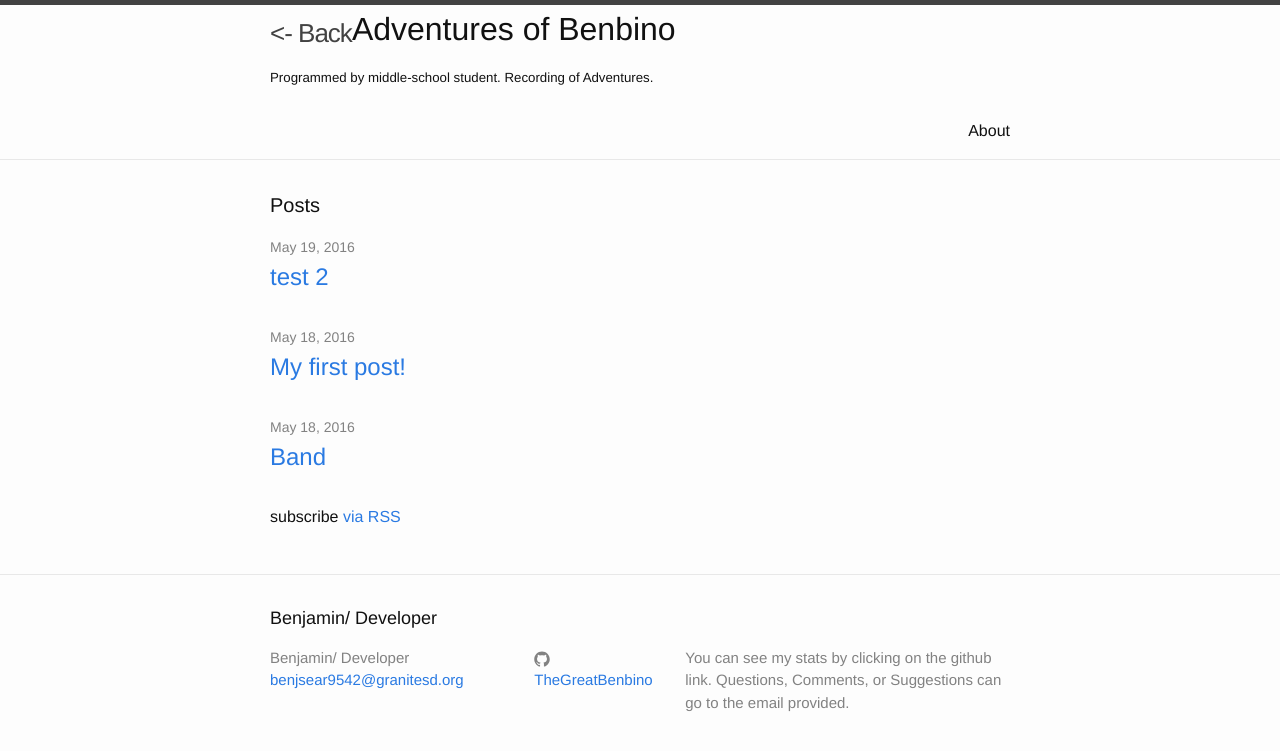
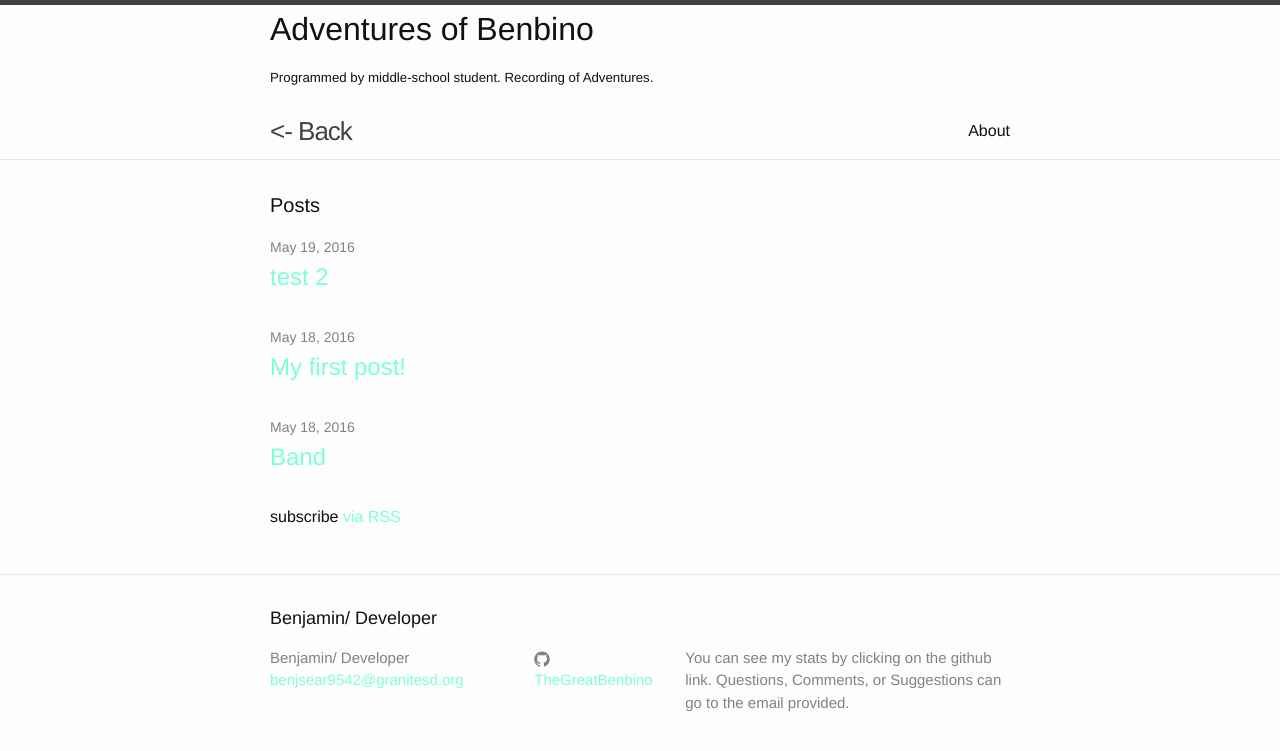
Before and after one commit to TheGreatBenbino/TheGreatBenbino.github.io, a Jekyll site: the page built from index.html, in a window 1280 px wide. Shown: the top 751 px of the page. Built offline with Jekyll 4.4.1, drawn with Linux system fonts in a browser that asks for light colours.

Commit message:
color change

```diff
--- a/_includes/header.html
+++ b/_includes/header.html
@@ -2,7 +2,7 @@
 
   <div class="wrapper">
 
-    <a class="site-title" href="{{ site.baseurl }}/">{{ site.title }}</a>
+
     <h1>
       Adventures of Benbino
     </h1>
@@ -10,6 +10,9 @@
     <h5>
       Programmed by middle-school student.  Recording of Adventures.
     </h5>
+
+
+    	<a class="site-title" href="{{ site.baseurl }}/">{{ site.title }}</a>
 
     <nav class="site-nav">
       <a href="#" class="menu-icon">
--- a/css/main.scss
+++ b/css/main.scss
@@ -16,7 +16,8 @@ $spacing-unit:     30px;
 
 $text-color:       #111;
 $background-color: #fdfdfd;
-$brand-color:      #2a7ae2;
+$brand-color:      #7FFFD4;
+
 
 $grey-color:       #828282;
 $grey-color-light: lighten($grey-color, 40%);
```
